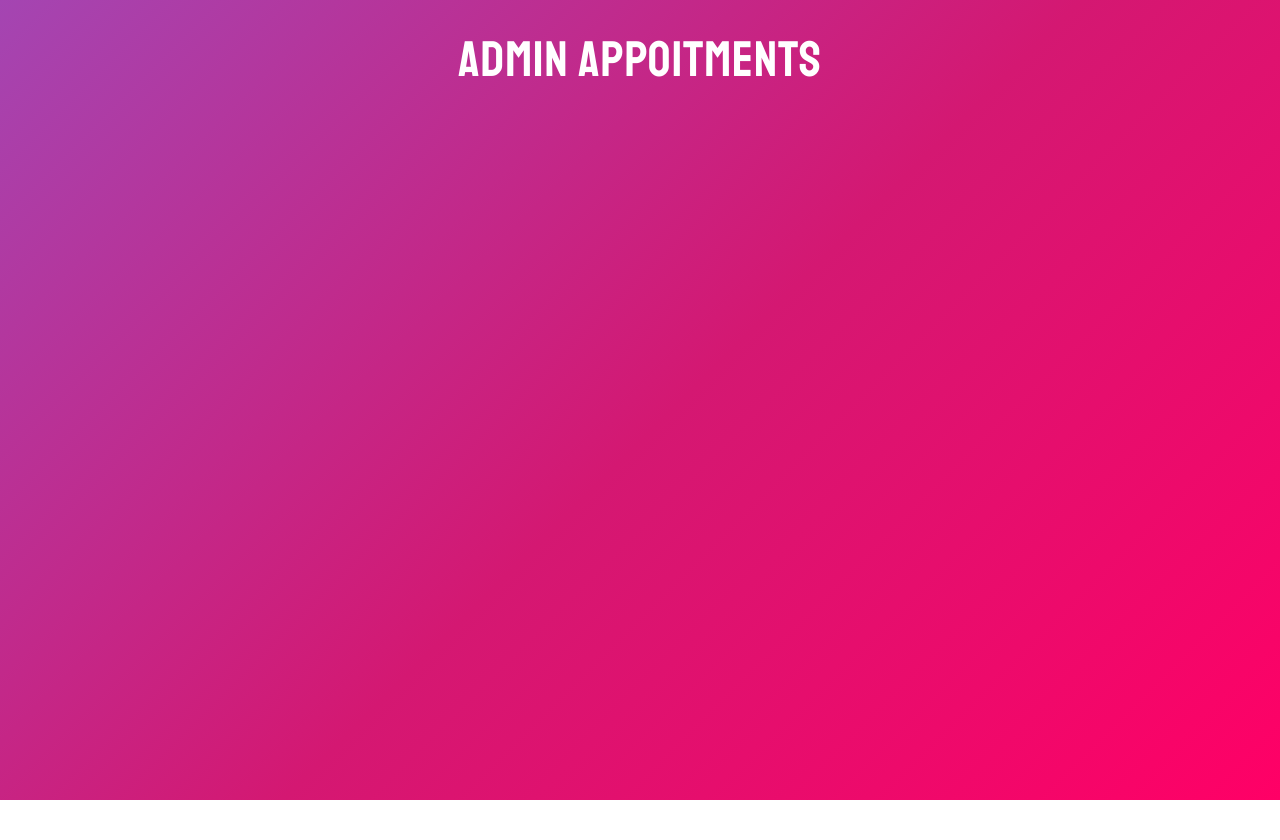
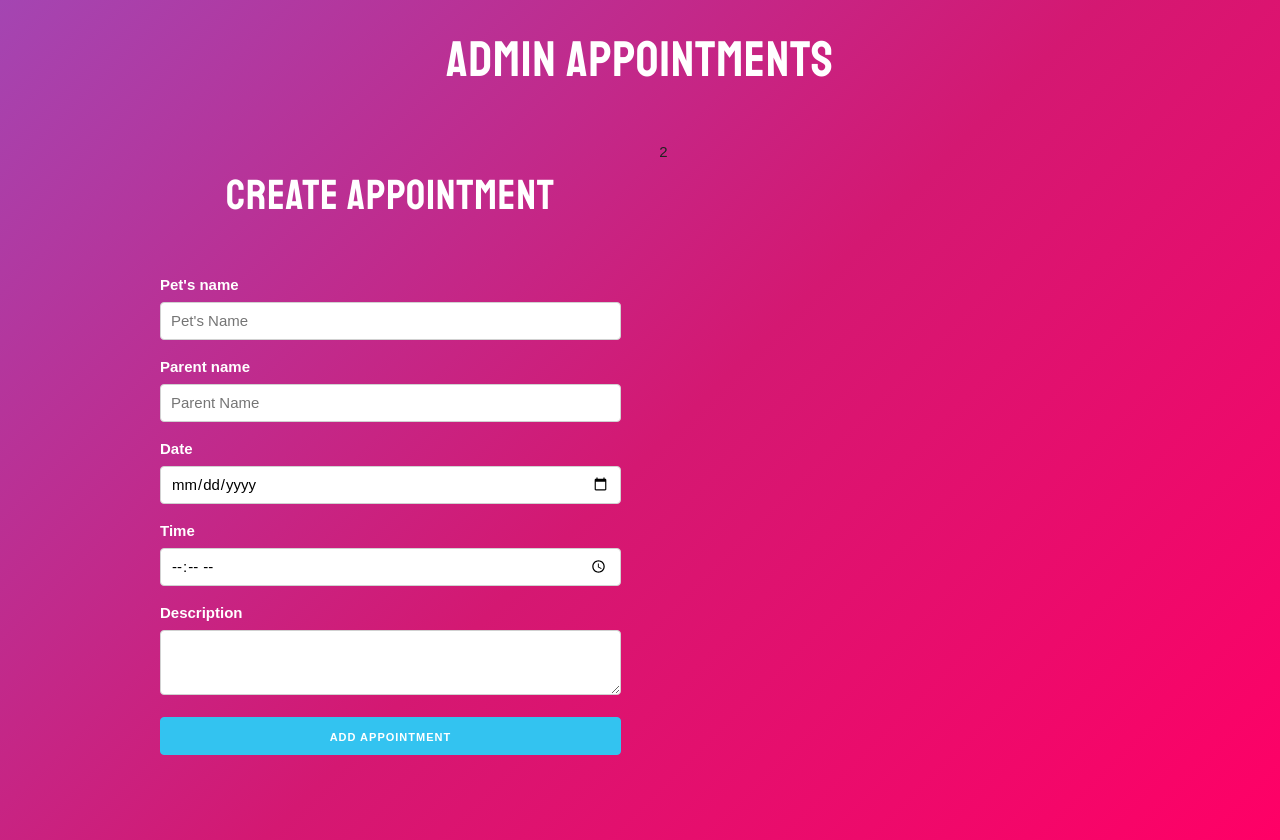
Before and after one commit to Andres2D/react-appointment-app, a React (Create React App) app: page / in a window 1280 px wide. Before the commit the page ends 800 px from the top, so only its background shows below. Built offline with nearby package versions, Linux system fonts and the light colour scheme.

Commit message:
Add apointment form component

```diff
--- a/package.json
+++ b/package.json
@@ -1,5 +1,5 @@
 {
-  "name": "appoitments",
+  "name": "appointments",
   "version": "0.1.0",
   "private": true,
   "dependencies": {
--- a/src/App.js
+++ b/src/App.js
@@ -1,6 +1,22 @@
+import { Fragment } from 'react';
+import Form  from './components/Form';
+
 function App() {
   return (
-    <h1>Admin appoitments</h1>
+    <Fragment>
+      <h1>Admin appointments</h1>
+
+      <div className="container">
+        <div className="row">
+          <div className="one-half column">
+            <Form />
+          </div>
+          <div className="one-half column">
+            2
+          </div>
+        </div>
+      </div>
+    </Fragment>
   );
 }
 
--- /dev/null
+++ b/src/components/Form.js
@@ -0,0 +1,55 @@
+import { Fragment } from 'react'
+
+const Form = () => {
+    return (
+        <Fragment>
+            <h2>Create appointment</h2>
+
+            <form>
+                <label>Pet's name</label>
+                <input
+                    type="text"
+                    name="pet"
+                    className="u-full-width"
+                    placeholder="Pet's Name"
+                />
+
+                <label>Parent name</label>
+                <input
+                    type="text"
+                    name="parent"
+                    className="u-full-width"
+                    placeholder="Parent Name"
+                />
+
+                <label>Date</label>
+                <input
+                    type="date"
+                    name="date"
+                    className="u-full-width"
+                />
+
+                <label>Time</label>
+                <input
+                    type="time"
+                    name="time"
+                    className="u-full-width"
+                />
+
+                <label>Description</label>
+                <textarea
+                    className="u-full-width"
+                    name="description">
+                </textarea>
+
+                <button
+                    type="submit"
+                    className="u-full-width button-primary">
+                        Add appointment
+                </button>
+            </form>
+        </Fragment>
+     );
+}
+
+export default Form;
```
